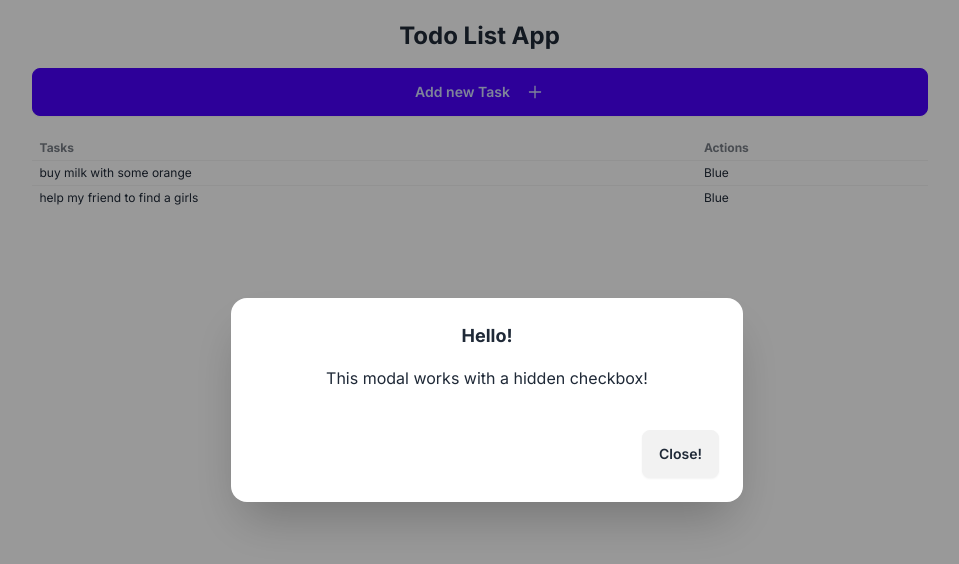
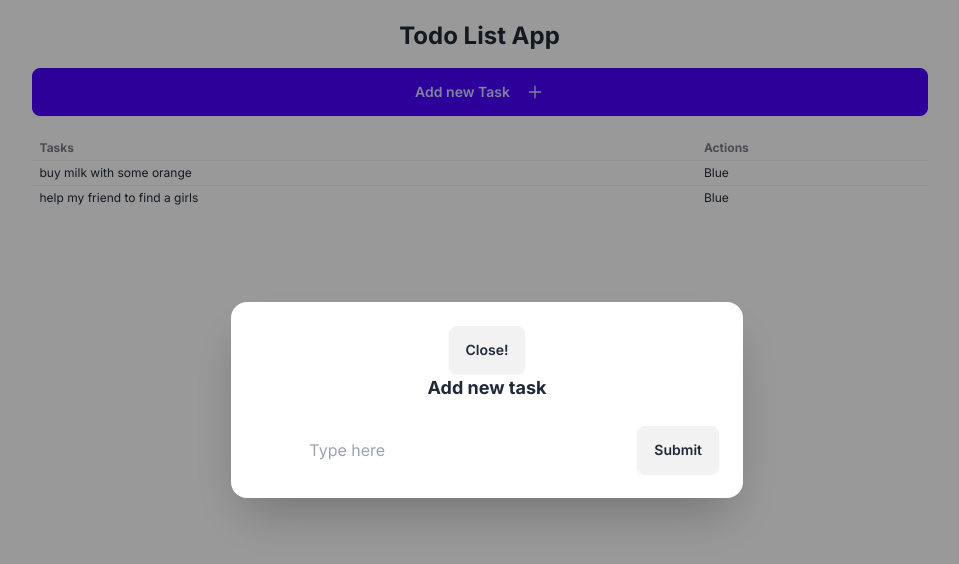
Before and after one commit to SeoDongOk/youtube_Next13_Todo, a Next.js app in the folder simple-todoapp/: page / in a window 1280 px wide. Both pictures are taken after a click on the button "Add new Task". Shown: the top 564 px of the page, without its empty margins (153-1112 px from the left). Built offline with nearby package versions, Linux system fonts and the light colour scheme; data requests are answered from the project's data file.

Commit message:
@error api type

```diff
--- a/simple-todoapp/api.ts
+++ b/simple-todoapp/api.ts
@@ -7,3 +7,13 @@ export const getAllTodos = async (): Promise<ITask[]> => {
   const todos = await res.json();
   return todos;
 };
+
+export const addTodo = async (todo: ITask): Promise<ITask> => {
+  const res = await fetch(`${baseUrl}/tasks`, {
+    method: "POST",
+    headers: {
+      "Content-Type": "application/json",
+    },
+    body: JSON.stringify(todo),
+  });
+};
--- a/simple-todoapp/app/components/AddTeask.tsx
+++ b/simple-todoapp/app/components/AddTeask.tsx
@@ -1,16 +1,17 @@
 "use client";
 
-import React, { useState } from "react";
+import React, { FormEventHandler, useState } from "react";
 import { AiOutlinePlus } from "react-icons/ai";
 import Modal from "./Modal";
 
 const AddTeask = () => {
   const [modalOpen, setModalOpen] = useState<boolean>(false);
-  if (modalOpen) {
-    console.log(modalOpen);
-  } else {
-    console.log("error");
-  }
+  const [newTaskValue, setNewTaskValue] = useState<string>("");
+  console.log(newTaskValue);
+  const handleSubmitNewTodo: FormEventHandler<HTMLFormElement> = (e) => {
+    e.preventDefault();
+    setNewTaskValue("");
+  };
   return (
     <div>
       <button
@@ -19,7 +20,23 @@ const AddTeask = () => {
       >
         Add new Task <AiOutlinePlus className="ml-2" size={18} />{" "}
       </button>
-      <Modal modalOpen={modalOpen} setModalOpen={setModalOpen} />
+      <Modal modalOpen={modalOpen} setModalOpen={setModalOpen}>
+        <form>
+          <h3 className="font-bold text-lg">Add new task</h3>
+          <div className="modal-action">
+            <input
+              value={newTaskValue}
+              onChange={(e) => setNewTaskValue(e.target.value)}
+              type="text"
+              placeholder="Type here"
+              className="inupt input-bordered w-full max-w-xs"
+            />
+            <button type="submit" className="btn">
+              Submit
+            </button>
+          </div>
+        </form>
+      </Modal>
     </div>
   );
 };
--- a/simple-todoapp/app/components/Modal.tsx
+++ b/simple-todoapp/app/components/Modal.tsx
@@ -1,21 +1,18 @@
-import { useState } from "react";
+import React, { useState } from "react";
 
 interface ModalProps {
   modalOpen: boolean;
-  setModalOpen: () => void;
+  setModalOpen: (open: boolean) => boolean | void;
+  children: React.ReactNode;
 }
-const Modal: React.FC<ModalProps> = ({ modalOpen, setModalOpen }) => {
-  console.log(modalOpen);
+const Modal: React.FC<ModalProps> = ({ modalOpen, setModalOpen, children }) => {
   return (
     <div className={`modal ${modalOpen ? "modal-open" : ""}`} role="dialog">
-      <div className="modal-box">
-        <h3 className="font-bold text-lg">Hello!</h3>
-        <p className="py-4">This modal works with a hidden checkbox!</p>
-        <div className="modal-action">
-          <label onClick={() => setModalOpen(false)} className="btn">
-            Close!
-          </label>
-        </div>
+      <div className="modal-box relative">
+        <label onClick={() => setModalOpen(false)} className="btn">
+          Close!
+        </label>
+        {children}
       </div>
     </div>
   );
```
